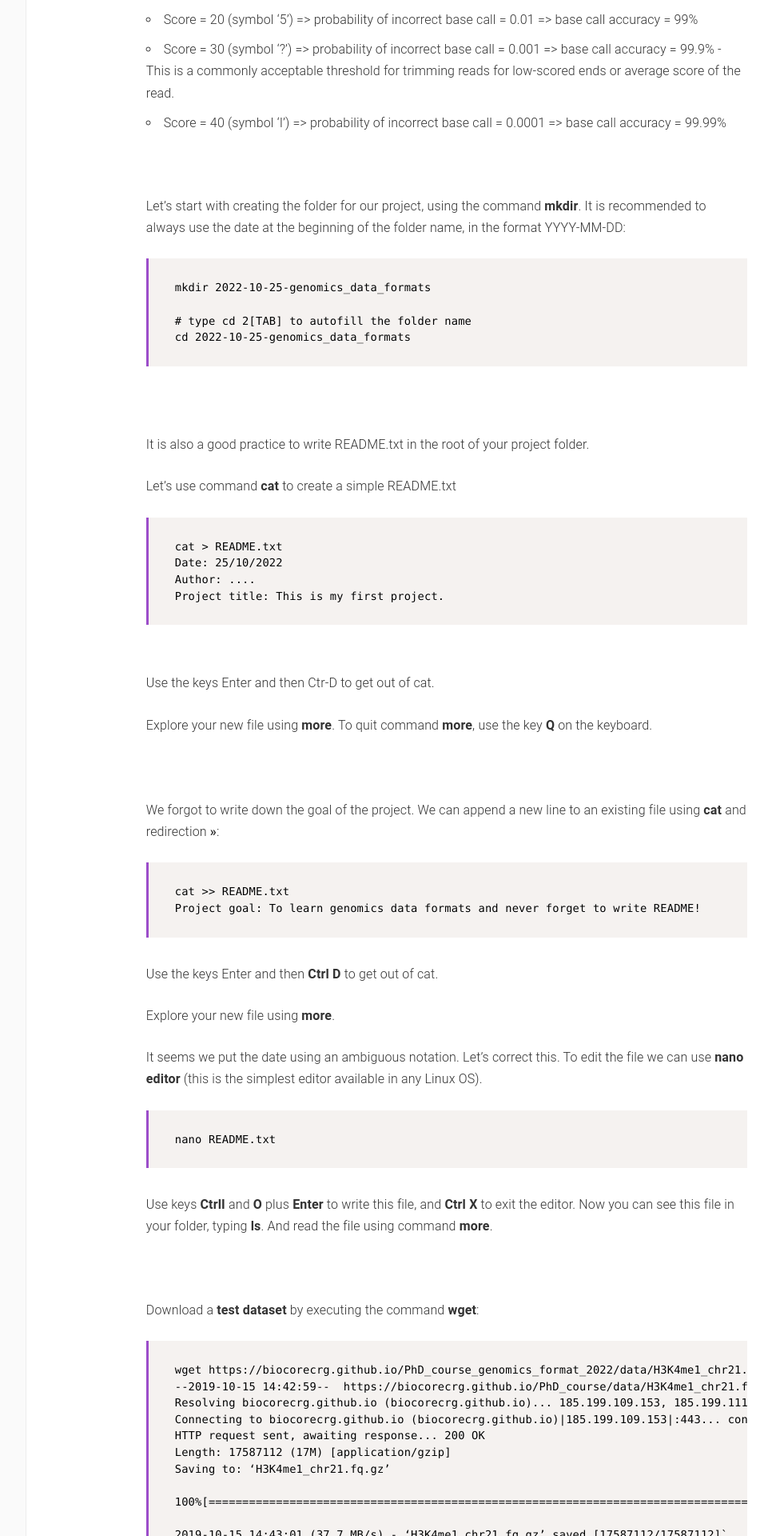
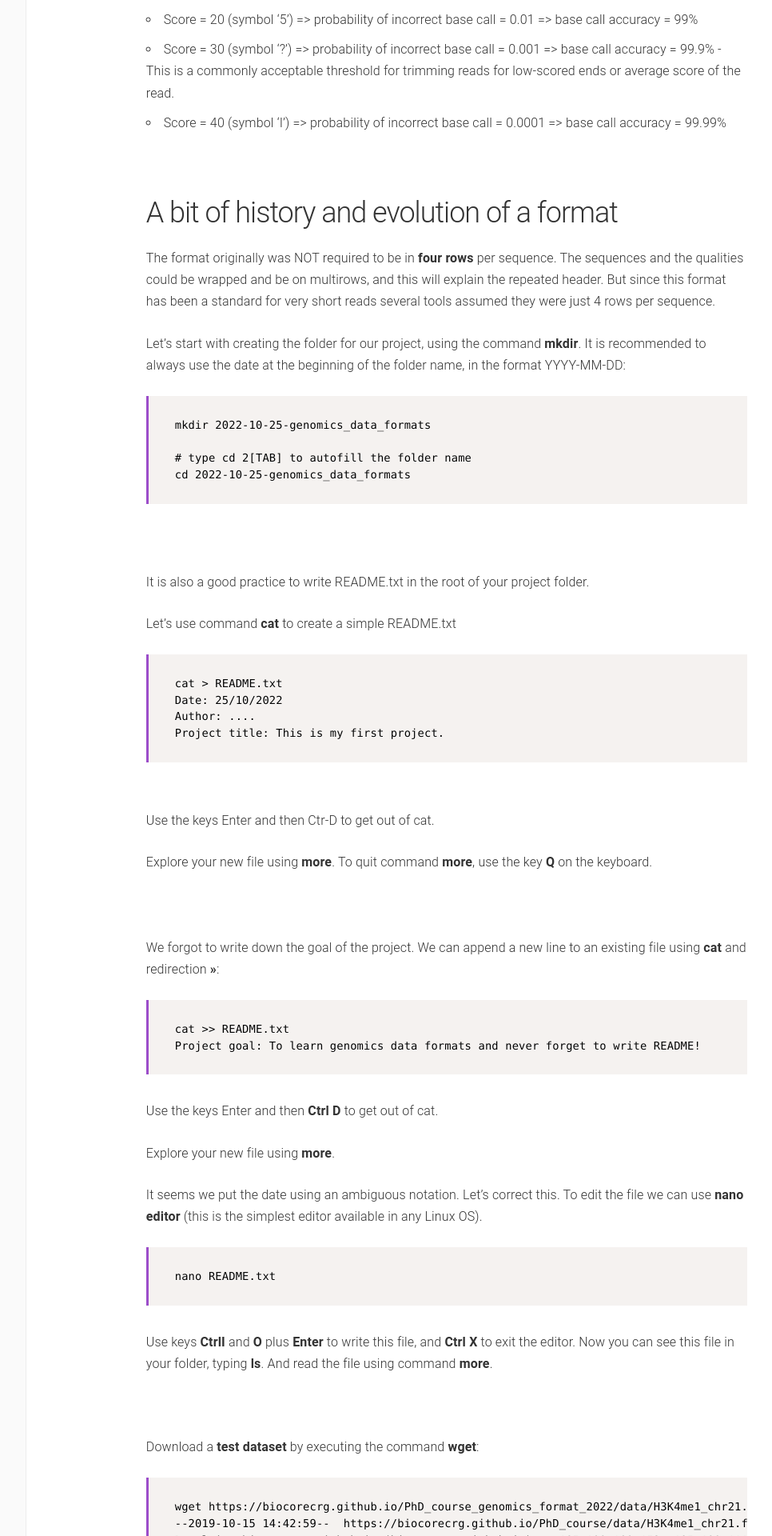
Before and after one commit to biocorecrg/PhD_course_genomics_format_2022, a Jekyll site: the page built from docs/fastq.md, in a window 1280 px wide. Shown: the part 1421-3341 px from the top of the page at 80% size, without its empty margins (180-1146 px from the left). Built offline with Jekyll 4.4.1, drawn with Linux system fonts in a browser that asks for light colours; some of the changed text lies outside the part shown.

Commit message:
Update fastq.md

```diff
--- a/docs/fastq.md
+++ b/docs/fastq.md
@@ -36,6 +36,11 @@ The FASTQ format contains four rows per sequencing read:
 * Score = 40 (symbol 'I') => probability of incorrect base call = 0.0001 => base call accuracy = 99.99%
 
 <br/>
+
+## A bit of history and evolution of a format
+The format originally was NOT required to be in **four rows** per sequence. The sequences and the qualities could be wrapped and be on multirows, and this will explain the repeated header.
+But since this format has been a standard for very short reads several tools assumed they were just 4 rows per sequence.
+
 
 Let's start with creating the folder for our project, using the command **mkdir**.
 It is recommended to always use the date at the beginning of the folder name, in the format YYYY-MM-DD:
```
